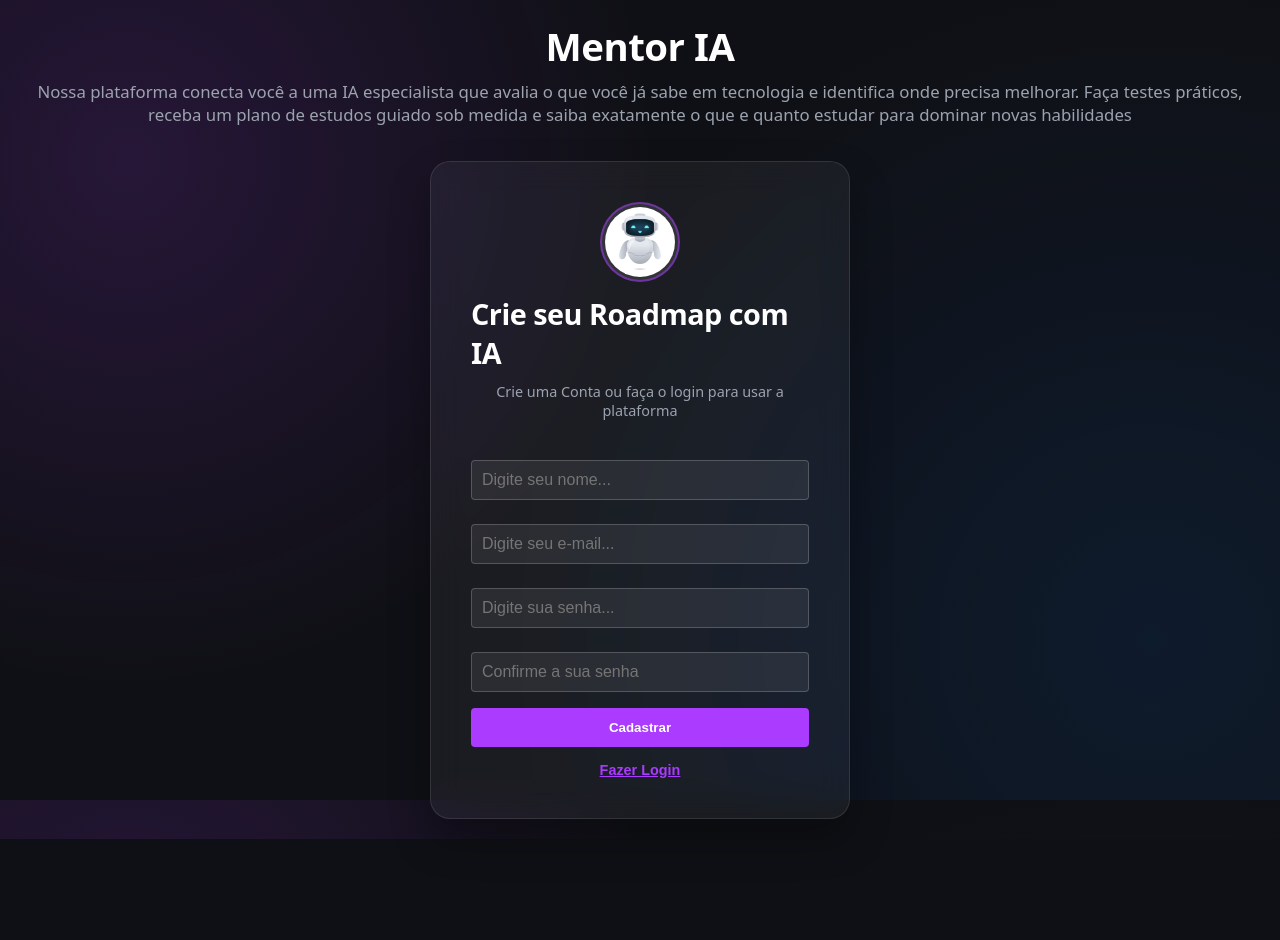
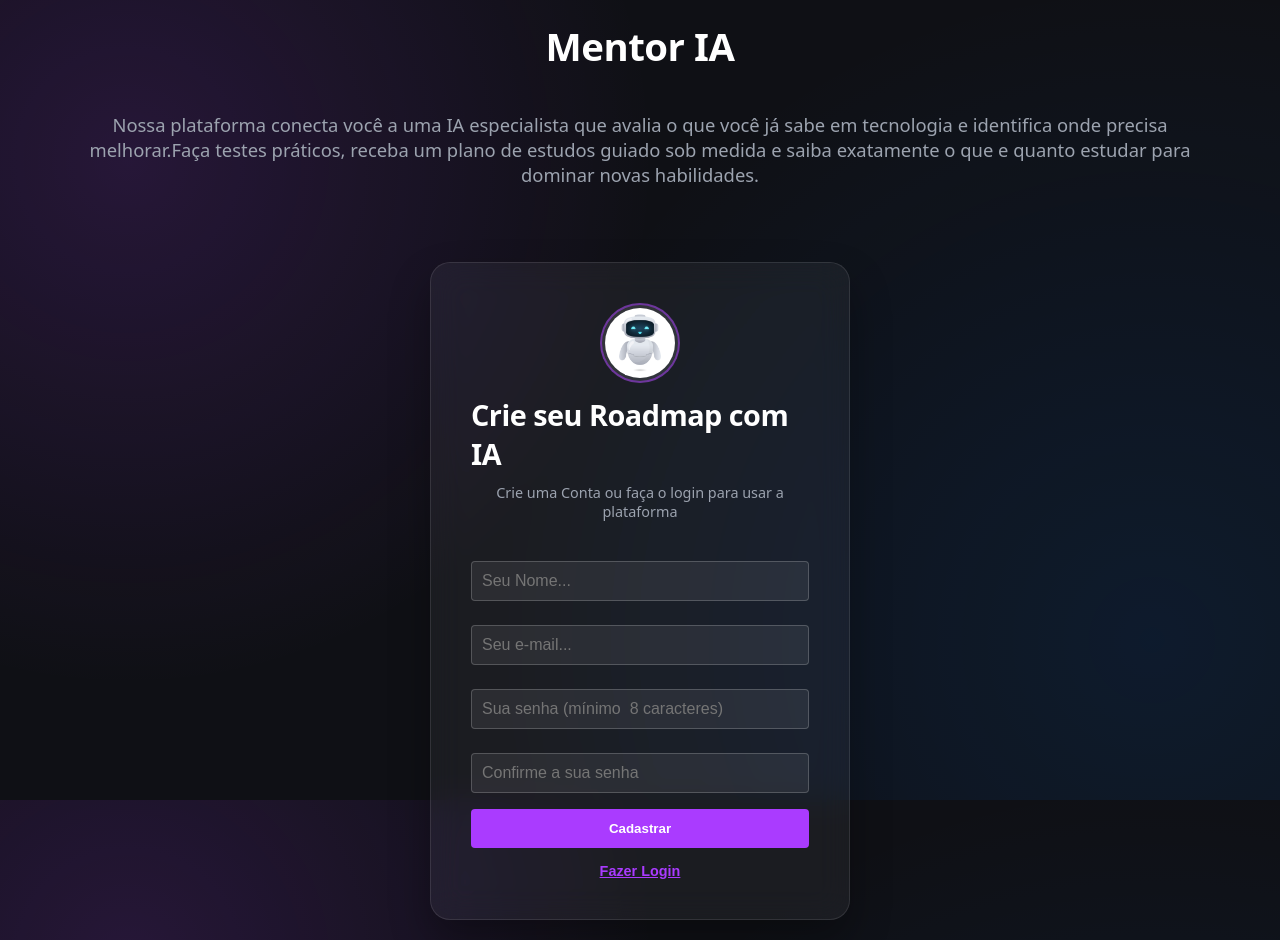
Before and after one commit to ClauSalomoni/mentoria-sa, a React (Vite) app in the folder frontend/: page /cadastro in a window 1280 px wide. Before the commit the page ends 839 px from the top, so only its background shows below. Built offline with nearby package versions, Linux system fonts and the light colour scheme; no server answers.

Commit message:
feat:ux adicioneu cta para minhas trilhas na home

```diff
--- a/frontend/src/components/Input.jsx
+++ b/frontend/src/components/Input.jsx
@@ -12,6 +12,7 @@ export default function Input({
                 onChange={onChange}
                 placeholder={placeholder}
                 required={required}
+                label={label}
 
                 />
             </div>
--- a/frontend/src/components/Sidebar.jsx
+++ b/frontend/src/components/Sidebar.jsx
@@ -24,6 +24,12 @@ export default function Sidebar({ paginaAtiva }) {
                         Início
                     </li>
                     <li
+                        className={paginaAtiva === "trilha" ? "active" : ""}
+                        onClick={() => navigate("/trilhas")}
+                    >
+                        Minhas Trilhas
+                    </li>
+                    <li
                         className={paginaAtiva === "mentoria" ? "active" : ""}
                         onClick={() => navigate("/mentoria")}
                     >
@@ -39,12 +45,6 @@ export default function Sidebar({ paginaAtiva }) {
                         Meus Cursos
                     </li> */}
                     <li
-                        className={paginaAtiva === "trilha" ? "active" : ""}
-                        onClick={() => navigate("/trilhas")}
-                    >
-                        Minhas Trilhas
-                    </li>
-                    <li
                         className={paginaAtiva === "perfil" ? "active" : ""}
                         onClick={() => navigate("/perfil")}
                     >
--- a/frontend/src/components/VerificacaoNivel.jsx
+++ b/frontend/src/components/VerificacaoNivel.jsx
@@ -43,7 +43,7 @@ export default function VerificacaoNivel({ area, questoes, onCancelar, onEnviar
                         <h4>{qIdx + 1}. {questao.pergunta}</h4>
 
                         <div className="opcoes-lista">
-                            {/* 🌟 Correção: Mapeado de 'opcoes' para 'alternativas' */}
+
                             {questao.alternativas?.map((opcao, oIdx) => {
                                 // Extrai apenas a letra do marcador se a IA retornar "A) texto" ou usa a letra do array auxiliar
                                 const letraVisual = opcao.match(/^[A-E]\)/) ? "" : `${letrasAlternativas[oIdx]}) `;
--- a/frontend/src/pages/Cadastro.jsx
+++ b/frontend/src/pages/Cadastro.jsx
@@ -53,7 +53,7 @@ export default function Cadastro(){
         <div className="main-container">
             <div className="welcome-area" style={{ textAlign: 'center' }}>
                 <h1>Mentor IA</h1>
-                <p>Nossa plataforma conecta você a uma IA especialista que avalia o que você já sabe em tecnologia e identifica onde precisa melhorar. Faça testes práticos, receba um plano de estudos guiado sob medida e saiba exatamente o que e quanto estudar para dominar novas habilidades</p>
+                <p>Nossa plataforma conecta você a uma IA especialista que avalia o que você já sabe em tecnologia e identifica onde precisa melhorar.Faça testes práticos, receba um plano de estudos guiado sob medida e saiba exatamente o que e quanto estudar para dominar novas habilidades.</p>
             </div>
             <div className="auth-card glass-effect">
                 {/* Área da Logo integrada ao Card */}
@@ -65,9 +65,9 @@ export default function Cadastro(){
                 <p className="auth-subtitle">Crie uma Conta ou faça o login para usar a plataforma</p>
 
                 <form onSubmit={handlerRegister}>
-                    <Input label="Nome Completo" type="text" value={nome} placeholder="Digite seu nome..." onChange={(e) => setNome(e.target.value)} required/>
-                    <Input label="E-mail" type="email" value={email} placeholder="Digite seu e-mail..." onChange={(e) => setEmail(e.target.value)} required/>
-                    <Input label="Senha" type="password" value={senha} placeholder="Digite sua senha..." onChange={(e) => setSenha(e.target.value)} required/>
+                    <Input label="Nome Completo" type="text" value={nome} placeholder="Seu Nome..." onChange={(e) => setNome(e.target.value)} required/>
+                    <Input label="E-mail" type="email" value={email} placeholder="Seu e-mail..." onChange={(e) => setEmail(e.target.value)} required/>
+                    <Input label="Senha" type="password" value={senha} placeholder="Sua senha (mínimo  8 caracteres)" onChange={(e) => setSenha(e.target.value)} required/>
                     <Input label="Confirmar Senha" type="password" value={confirmarSenha} placeholder="Confirme a sua senha" onChange={(e) => setConfirmarSenha(e.target.value)} required/>
 
 
--- a/frontend/src/pages/EditarPerfil.jsx
+++ b/frontend/src/pages/EditarPerfil.jsx
@@ -72,7 +72,7 @@ export default function EditarPerfil() {
                              />
                         </section>
 
-                        <section className="ai-column">
+                        {/* <section className="ai-column">
                             <div className="card-cta-ai glass-effect">
                                 <div className="ai-badge">CHAT</div>
                                 <h3>Fale com a MentorIA</h3>
@@ -83,7 +83,7 @@ export default function EditarPerfil() {
                                 </div>
                                 <Button onClick={() => navigate("/mentoria")}>Iniciar Mentoria por IA</Button>
                             </div>
-                        </section>
+                        </section> */}
                     </div>
                 </main>
             </div>
--- a/frontend/src/pages/Home.css
+++ b/frontend/src/pages/Home.css
@@ -68,7 +68,9 @@
 
 .welcome-area p {
   color: #9ca3af;
-  font-size: 1.05rem;
+  font-size: 1.15rem;
+  padding: 1rem;
+  margin: 1.5rem
 }
 
 
--- a/frontend/src/pages/Home.jsx
+++ b/frontend/src/pages/Home.jsx
@@ -63,7 +63,13 @@ export default function Home() {
                 <main className="dashboard-body">
                     <section className="welcome-area">
                         <h1>Área do Aluno</h1>
-                        <p>Assista aos Vídeos</p>
+                            <div className="dashboard-split-container">
+                                <Button className="btn-criar-nova" onClick={() => navigate("/criar-trilha")}>
+                                    + Criar Trilha
+                                </Button>
+                            </div>
+
+
                     </section>
 
                     <div className="dashboard-split-container">
@@ -103,7 +109,7 @@ export default function Home() {
                             <div className="card-cta-ai glass-effect">
                                 <div className="ai-badge">CHAT</div>
                                 <h3>Fale com a MentorIA</h3>
-                                <p>Tem alguma dúvida sobre os seus conteúdos ou quer gerar um simulado personalizado agora?</p>
+                                <p>Tem alguma dúvida sobre as suas trilhas ou os seus conteúdos? Inicie uma mentoria com IA agora.</p>
                                 <div className="ai-features">
                                     <span>✦ Resumos Rápidos</span>
                                     <span>✦ Tira-dúvidas 24/7</span>
--- a/frontend/src/pages/MinhasTrilhas.jsx
+++ b/frontend/src/pages/MinhasTrilhas.jsx
@@ -50,7 +50,7 @@ export default function MinhasTrilhas() {
                         </div>
                         {/* Botão para abrir o gerador extenso */}
                         <Button className="btn-criar-nova" onClick={() => navigate("/criar-trilha")}>
-                            + Criar Nova Trilha
+                            + Criar Trilha
                         </Button>
                     </section>
 
--- a/frontend/src/pages/PerfilTrilha.jsx
+++ b/frontend/src/pages/PerfilTrilha.jsx
@@ -38,8 +38,6 @@ export default function PerfilTrilha() {
                 headers: { Authorization: `Bearer ${token}` }
             });
 
-            // 🌟 CORREÇÃO AQUI: Garanta que estamos pegando a propriedade 'questoes' que é o Array.
-            // Se ela não existir, usamos um array vazio de fallback para evitar o erro de .map()
             const listaQuestoes = response.data.questoes || (Array.isArray(response.data) ? response.data : []);
 
             if (listaQuestoes.length === 0) {
@@ -164,6 +162,9 @@ export default function PerfilTrilha() {
                 <main className="dashboard-body">
                     <section className="welcome-area">
                         <h1>Sua Área de Estudos</h1>
+                        <h4 className="dashboard-split-container">Descubra seu nível e crie sua trilha de estudos com Inteligência Artificial
+
+Faça uma avaliação rápida e receba um plano de aprendizado.</h4>
                     </section>
 
                     <div className={`dashboard-split-container ${statusFluxo === "simulado" ? "simulado-ativo" : ""} ${statusFluxo === "resultado-simulado" ? "resultado-ativo" : ""}`}>
@@ -248,7 +249,7 @@ export default function PerfilTrilha() {
                             <div className="card-cta-ai glass-effect">
                                 <div className="ai-badge">CHAT</div>
                                 <h3>Fale com a MentorIA</h3>
-                                <p>Tem alguma dúvida sobre os seus conteúdos ou quer gerar um simulado personalizado agora?</p>
+                                <p>Tem alguma dúvida sobre as suas trilhas ou os seus conteúdos? Inicie uma mentoria com IA agora.</p>
                                 <div className="ai-features">
                                     <span>✦ Resumos Rápidos</span>
                                     <span>✦ Tira-dúvidas 24/7</span>
```
Also changed, not shown: frontend/src/assets/logo.png (deleted).
